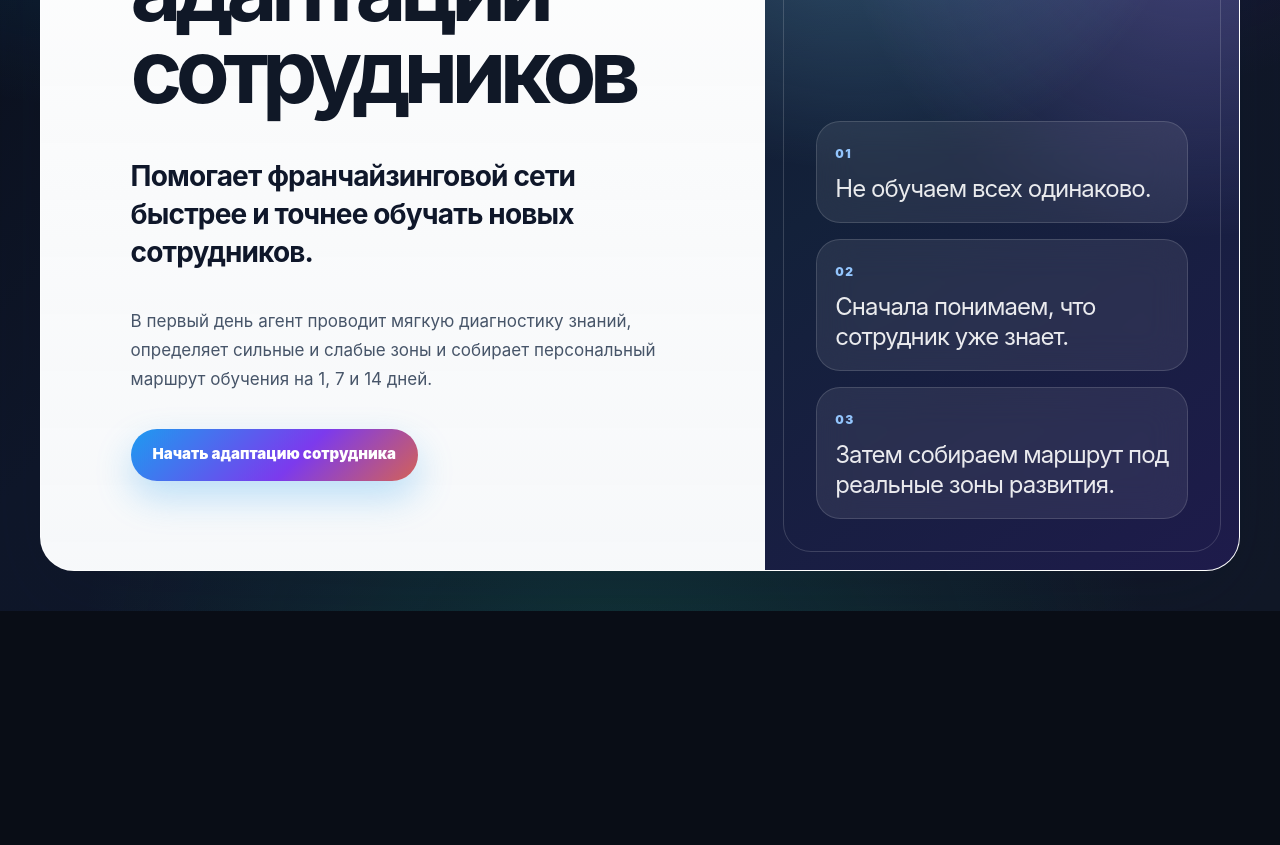
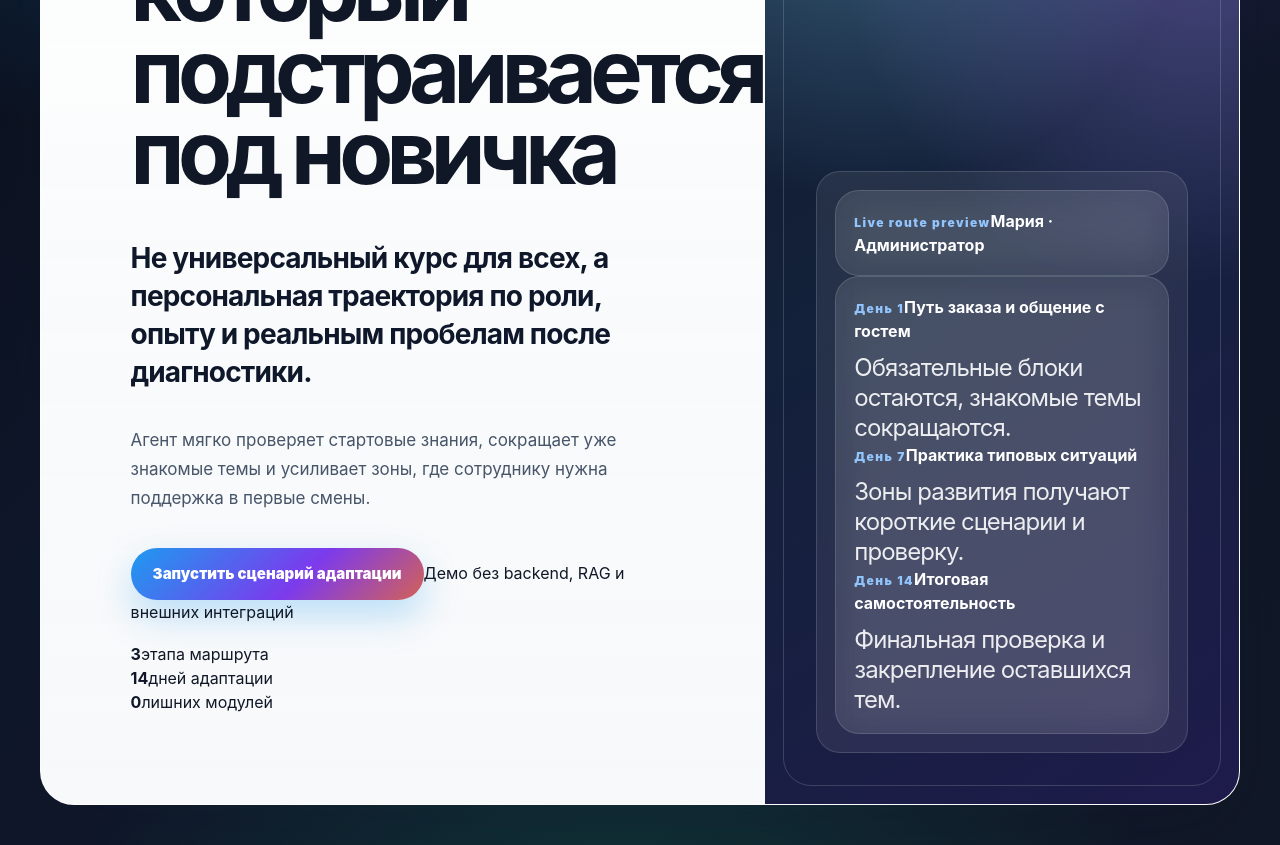
Before and after one commit to Ramilko37/ai-onboarding, a Next.js app: page / in a window 1280 px wide. Shown: the part 420-1265 px from the top of the page. Before the commit the page ends 1031 px from the top, so only its background shows below. Built offline with nearby package versions, Linux system fonts and the light colour scheme.

Commit message:
Upgrade welcome screen product composition

```diff
--- a/src/modules/onboarding-agent/ui/steps/WelcomeStep.tsx
+++ b/src/modules/onboarding-agent/ui/steps/WelcomeStep.tsx
@@ -1,38 +1,65 @@
 import { PrimaryButton } from "../components";
 import styles from "../OnboardingAgentPage.module.css";
+
+const heroMetrics = [
+  { value: "3", label: "этапа маршрута" },
+  { value: "14", label: "дней адаптации" },
+  { value: "0", label: "лишних модулей" }
+];
 
 export function WelcomeStep({ onStart }: { onStart: () => void }) {
   return (
     <section className={styles.hero}>
       <div className={styles.heroContent}>
-        <p className={styles.kicker}>HORECA franchise onboarding</p>
-        <h1>AI-агент адаптации сотрудников</h1>
+        <p className={styles.kicker}>AI onboarding journey</p>
+        <h1>Онбординг, который подстраивается под новичка</h1>
         <p className={styles.lead}>
-          Помогает франчайзинговой сети быстрее и точнее обучать новых
-          сотрудников.
+          Не универсальный курс для всех, а персональная траектория по роли,
+          опыту и реальным пробелам после диагностики.
         </p>
         <p>
-          В первый день агент проводит мягкую диагностику знаний, определяет
-          сильные и слабые зоны и собирает персональный маршрут обучения на 1, 7
-          и 14 дней.
+          Агент мягко проверяет стартовые знания, сокращает уже знакомые темы и
+          усиливает зоны, где сотруднику нужна поддержка в первые смены.
         </p>
-        <PrimaryButton onClick={onStart}>
-          Начать адаптацию сотрудника
-        </PrimaryButton>
+
+        <div className={styles.heroActionRow}>
+          <PrimaryButton onClick={onStart}>Запустить сценарий адаптации</PrimaryButton>
+          <span>Демо без backend, RAG и внешних интеграций</span>
+        </div>
+
+        <div className={styles.heroMetrics} aria-label="Ключевые параметры маршрута">
+          {heroMetrics.map((metric) => (
+            <div key={metric.label}>
+              <strong>{metric.value}</strong>
+              <span>{metric.label}</span>
+            </div>
+          ))}
+        </div>
       </div>
 
-      <aside className={styles.heroPanel} aria-label="Ценность прототипа">
-        <div>
-          <span>01</span>
-          <p>Не обучаем всех одинаково.</p>
-        </div>
-        <div>
-          <span>02</span>
-          <p>Сначала понимаем, что сотрудник уже знает.</p>
-        </div>
-        <div>
-          <span>03</span>
-          <p>Затем собираем маршрут под реальные зоны развития.</p>
+      <aside className={styles.heroPanel} aria-label="Превью персонального маршрута">
+        <div className={styles.agentCard}>
+          <div className={styles.agentCardHeader}>
+            <span>Live route preview</span>
+            <strong>Мария · Администратор</strong>
+          </div>
+          <div className={styles.routePreviewList}>
+            <article>
+              <span>День 1</span>
+              <strong>Путь заказа и общение с гостем</strong>
+              <p>Обязательные блоки остаются, знакомые темы сокращаются.</p>
+            </article>
+            <article>
+              <span>День 7</span>
+              <strong>Практика типовых ситуаций</strong>
+              <p>Зоны развития получают короткие сценарии и проверку.</p>
+            </article>
+            <article>
+              <span>День 14</span>
+              <strong>Итоговая самостоятельность</strong>
+              <p>Финальная проверка и закрепление оставшихся тем.</p>
+            </article>
+          </div>
         </div>
       </aside>
     </section>
```
